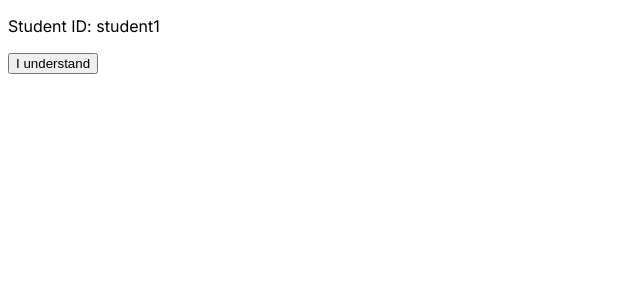
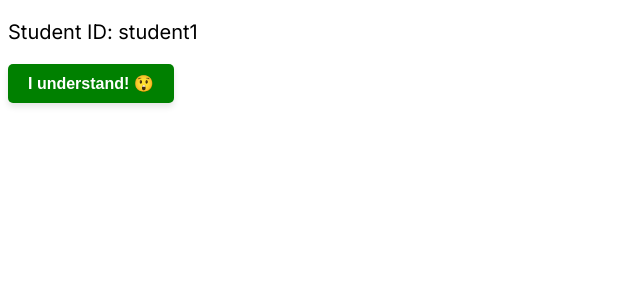
Before and after one commit to coralexbadea/next-app-deploy, a Next.js app: page /student in a window 1280 px wide. Shown: the top 300 px of the page, without its empty margins (0-640 px from the left). Built offline with nearby package versions, Linux system fonts and the light colour scheme.

Commit message:
better style

```diff
--- a/app/student/page.tsx
+++ b/app/student/page.tsx
@@ -3,6 +3,19 @@ import { useEffect, useState } from 'react';
 import axios from 'axios';
 
 const StudentPage = () => {
+  const buttonStyle = {
+    backgroundColor: 'green',
+    color: 'white',
+    padding: '10px 20px',
+    borderRadius: '5px',
+    border: 'none',
+    fontSize: '16px',
+    fontWeight: 'bold',
+    cursor: 'pointer',
+    boxShadow: '0 4px 6px rgba(0, 0, 0, 0.1)',
+    transition: 'background-color 0.3s ease',
+  };
+
   const [studentId, setStudentId] = useState(null);
 
   useEffect(() => {
@@ -21,8 +34,8 @@ const StudentPage = () => {
 
   return (
     <div>
-      {studentId && <p>Student ID: {studentId}</p>}
-      <button onClick={handleUnderstandClick}>I understand</button>
+      {studentId && <p style={{fontSize: '20px'}}>Student ID: {studentId}</p>}
+      <button style={buttonStyle} onClick={handleUnderstandClick}>I understand! 😲</button>
     </div>
   );
 };
```
